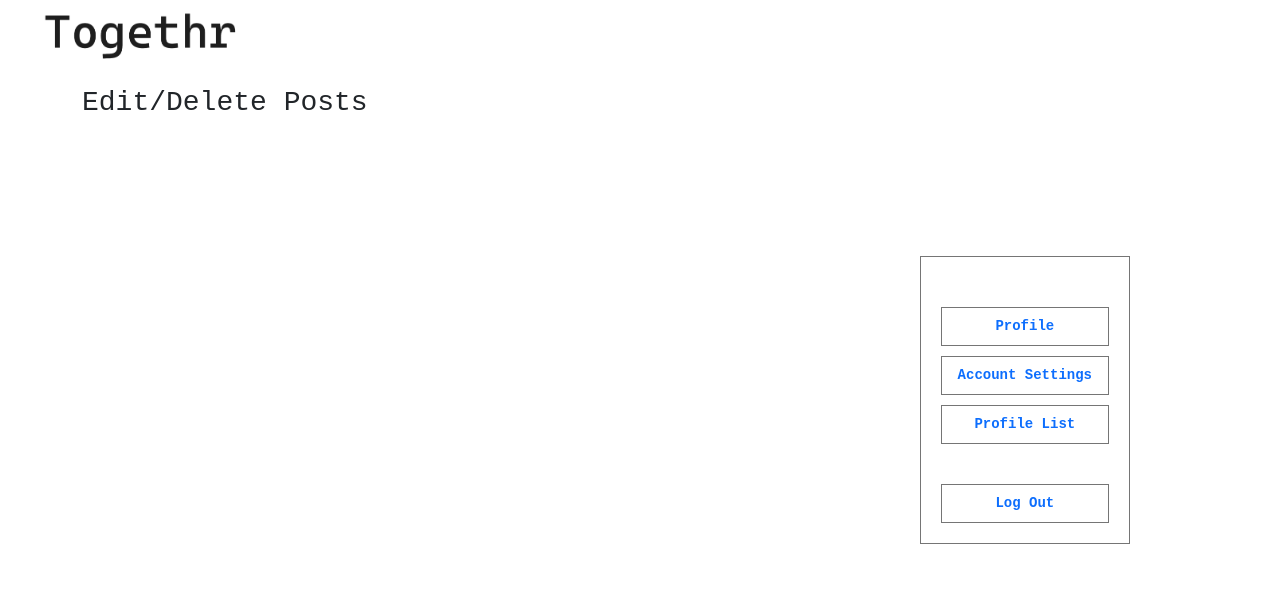
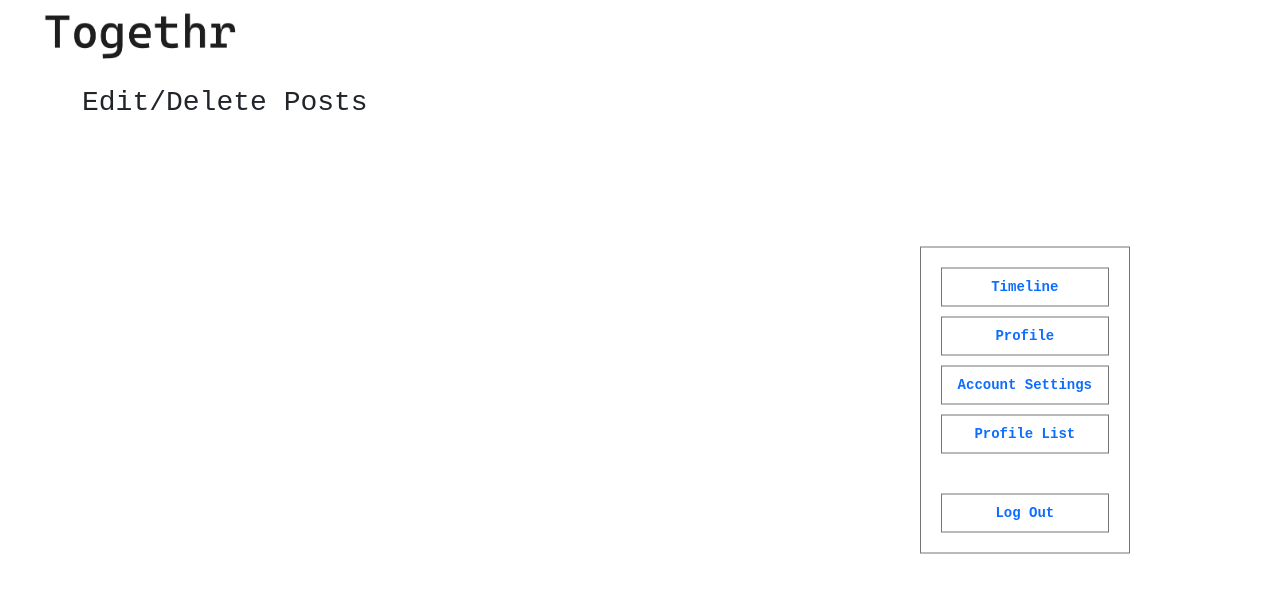
Before and after one commit to adrimsaav/togethr-app, a Django app: page /menu/account/edit_posts in a window 1280 px wide. Shown: the top 593 px of the page. Run offline with Django 4.2, Linux system fonts and the light colour scheme; the visitor is signed in with stand-in values (Sample User, id 1).

Commit message:
create post model and functions so user can create post

```diff
--- a/togethr/main_app/models.py
+++ b/togethr/main_app/models.py
@@ -6,6 +6,15 @@ from django.db.models.signals import post_save
 
 
 # Create your models here.
+
+class Post(models.Model):
+    user = models.ForeignKey(User, on_delete=models.CASCADE)
+    body = models.TextField(max_length=250)
+    created_at = models.DateTimeField(auto_now_add=True)
+
+    def __str__(self):
+        return f"{self.user.username} ({self.created_at: %Y-%m-%d %H:%M}): {self.body}"
+
 class Profile(models.Model):
     # profile that user can also delete
     user = models.OneToOneField(User, on_delete=models.CASCADE)
--- a/togethr/main_app/templates/base.html
+++ b/togethr/main_app/templates/base.html
@@ -41,7 +41,6 @@
       }
 
     .nav-item-profile {
-      margin-top: 30px;
       margin-bottom: 10px;
       text-align: center;
       border: 1px solid rgb(117, 117, 117);
@@ -77,9 +76,10 @@
       <div class="nav-wrapper">
         <ul class="right">
           {% if user.is_authenticated %}
-          <a href="{% url 'home' %}" class="left-brand-logo"><img src="{% static 'css/photos/togethr-logo.png' %}" style="width: 215px; height: 70px;"></a>
+          <a href="{% url 'timeline' %}" class="left-brand-logo"><img src="{% static 'css/photos/togethr-logo.png' %}" style="width: 215px; height: 70px;"></a>
           <nav class="navbar-right">
             <ul class="nav flex-column">
+            <li class="nav-item"><a class="nav-link" href="{% url 'timeline' %}">Timeline</a></li>
             <li class="nav-item-profile"><a class="nav-link" href="{% url 'profile' request.user.id %}">Profile</a></li>
             <li class="nav-item"><a class="nav-link" href="{% url 'account_settings' %}">Account Settings</a></li>
             <li class="nav-item"><a class="nav-link" href="{% url 'profile_list' %}">Profile List</a></li>
--- a/togethr/main_app/urls.py
+++ b/togethr/main_app/urls.py
@@ -12,5 +12,6 @@ urlpatterns = [
   path('menu/account/edit_posts', views.edit_posts, name='edit_posts'),
   path('menu/account/edit_profile', views.edit_profile, name='edit_profile'),
   path('menu/account/delete_profile', views.delete_profile, name='delete_profile'),
-
+  # create post from timeline
+  path('timeline/', views.timeline, name='timeline'),
 ]
--- a/togethr/main_app/views.py
+++ b/togethr/main_app/views.py
@@ -1,7 +1,8 @@
 from django.shortcuts import render, redirect
 from django.contrib.auth import authenticate, login
 from django.contrib.auth.forms import UserCreationForm
-from .models import Profile
+from .models import Profile, Post
+from .forms import PostForm
 from django.contrib.auth.decorators import login_required
 from django.contrib.auth.mixins import LoginRequiredMixin
 from django.contrib import messages
@@ -10,6 +11,21 @@ from django.contrib.auth import logout
 def home(request):
     return render(request, 'home.html')
 
+@login_required
+def timeline(request):
+    if request.method == 'POST':
+        form = PostForm(request.POST)
+        if form.is_valid():
+            post = form.save(commit=False)
+            post.user = request.user
+            post.save()
+            return redirect('timeline')
+    else:
+        form = PostForm()
+
+    posts = Post.objects.all().order_by('-created_at') # Order by creation time in descending order
+
+    return render(request, 'timeline.html', {'form': form, 'posts': posts})
 
 def signup(request):
     error_message = ''
```
Also changed, not shown: togethr/main_app/forms.py (added, +7 -0 lines), togethr/main_app/templates/timeline.html (+5 -4 lines), togethr/main_app/migrations/0006_post.py (added).
